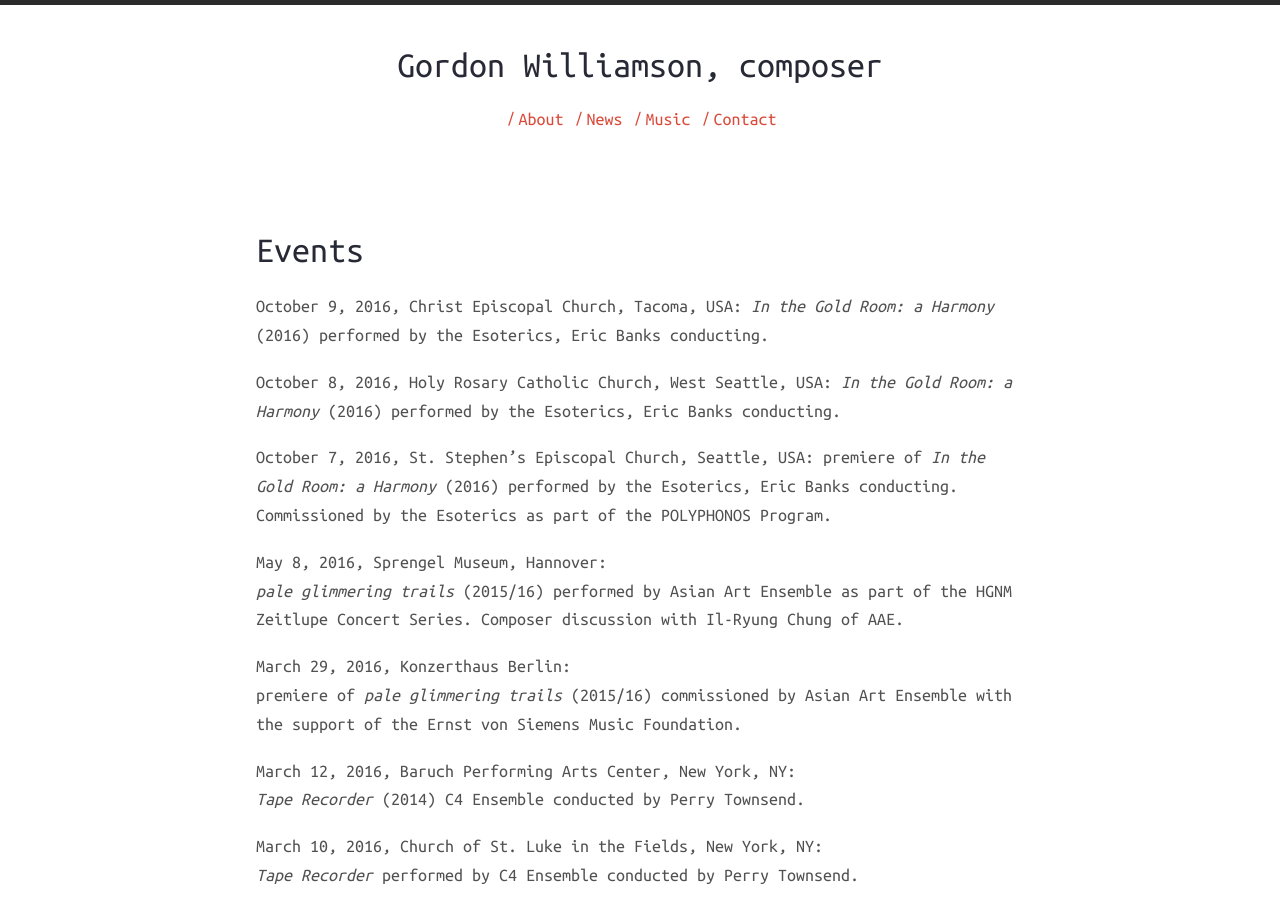
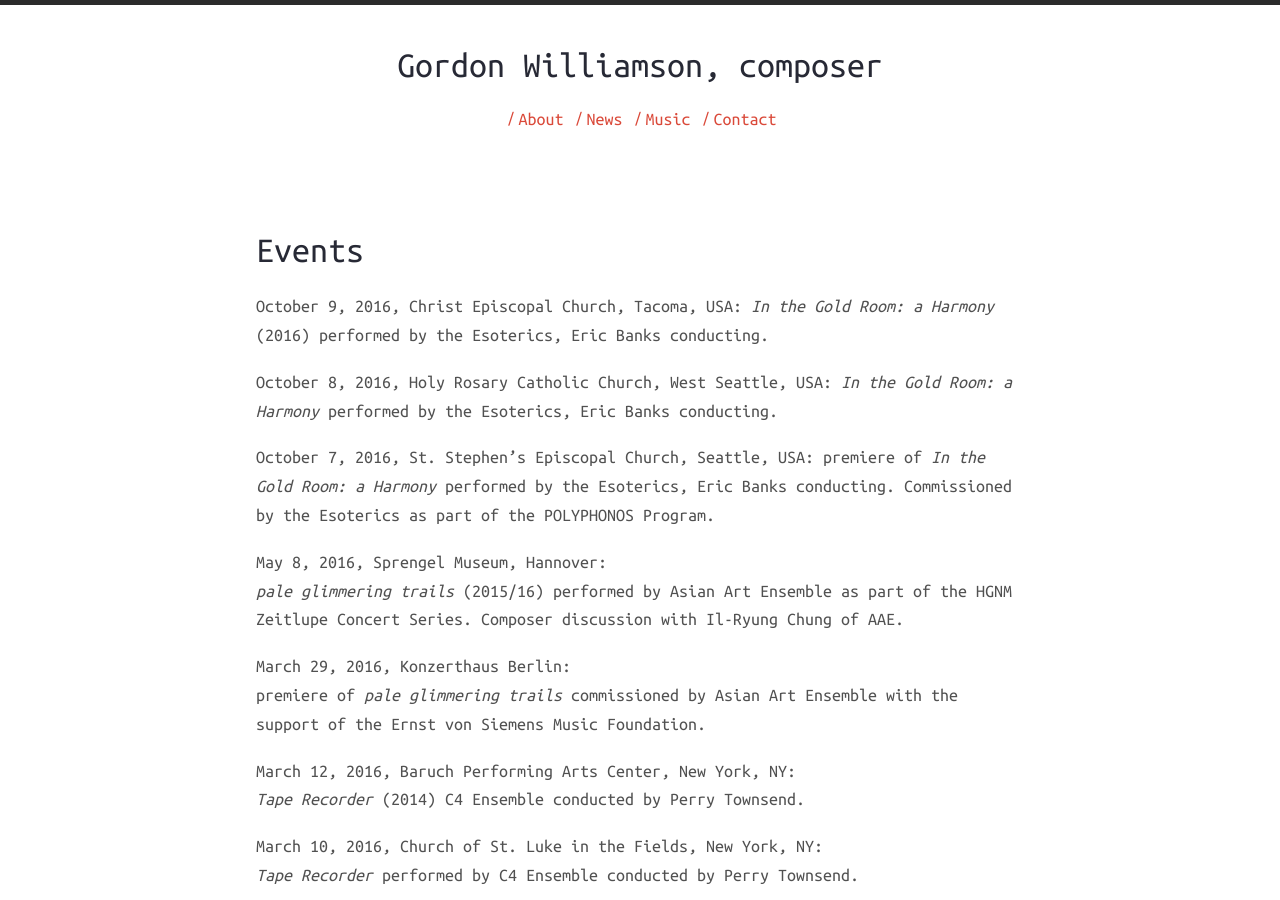
Before and after one commit to gordonwilliamson/gordonwilliamson.github.io, a Jekyll site: the page built from events.md, in a window 1280 px wide and 900 px high. Built offline with Jekyll 4.4.1, drawn with Linux system fonts in a browser that asks for light colours; nearby versions of some CDN libraries.

Commit message:
Updated events.md

```diff
--- a/events.md
+++ b/events.md
@@ -12,16 +12,16 @@ October 9, 2016, Christ Episcopal Church, Tacoma, USA:
 *In the Gold Room: a Harmony* (2016) performed by the Esoterics, Eric Banks conducting.
 
 October 8, 2016, Holy Rosary Catholic Church, West Seattle, USA:
-*In the Gold Room: a Harmony* (2016) performed by the Esoterics, Eric Banks conducting.
+*In the Gold Room: a Harmony* performed by the Esoterics, Eric Banks conducting.
 
 October 7, 2016, St. Stephen's Episcopal Church, Seattle, USA:
-premiere of *In the Gold Room: a Harmony* (2016) performed by the Esoterics, Eric Banks conducting.  Commissioned by the Esoterics as part of the POLYPHONOS Program.
+premiere of *In the Gold Room: a Harmony* performed by the Esoterics, Eric Banks conducting.  Commissioned by the Esoterics as part of the POLYPHONOS Program.
 
 May 8, 2016, Sprengel Museum, Hannover:
 *pale glimmering trails* (2015/16) performed by Asian Art Ensemble as part of the HGNM Zeitlupe Concert Series.  Composer discussion with Il-Ryung Chung of AAE.
 
 March 29, 2016, Konzerthaus Berlin:
-premiere of *pale glimmering trails* (2015/16) commissioned by Asian Art Ensemble with the support of the Ernst von Siemens Music Foundation.
+premiere of *pale glimmering trails* commissioned by Asian Art Ensemble with the support of the Ernst von Siemens Music Foundation.
 
 March 12, 2016, Baruch Performing Arts Center, New York, NY:
 *Tape Recorder* (2014) C4 Ensemble conducted by Perry Townsend.
```
